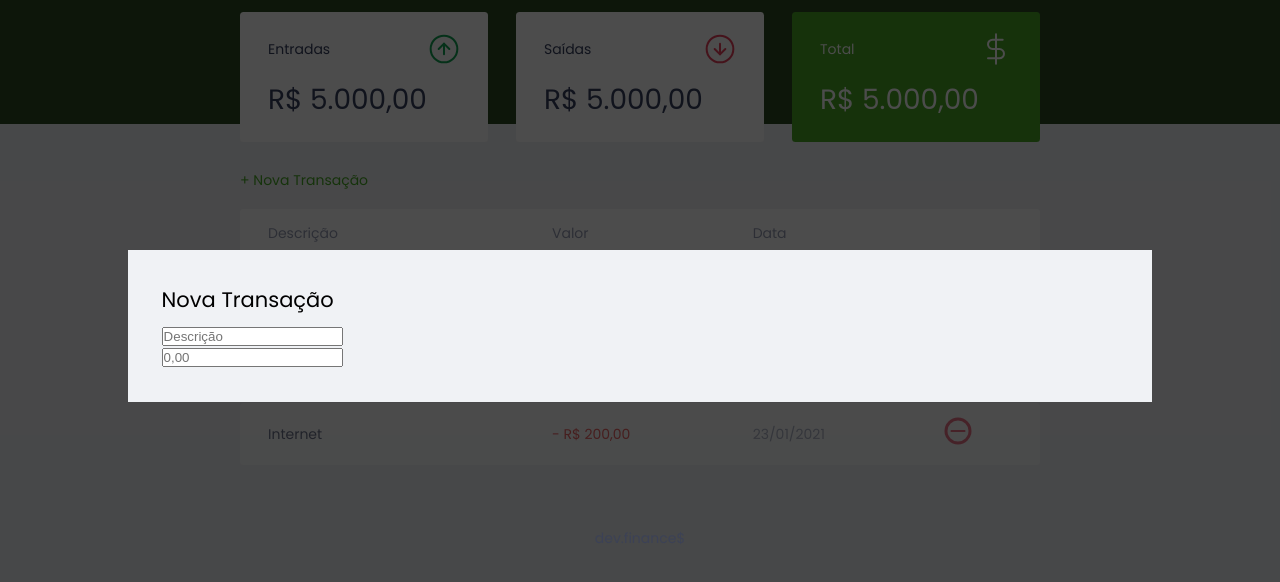
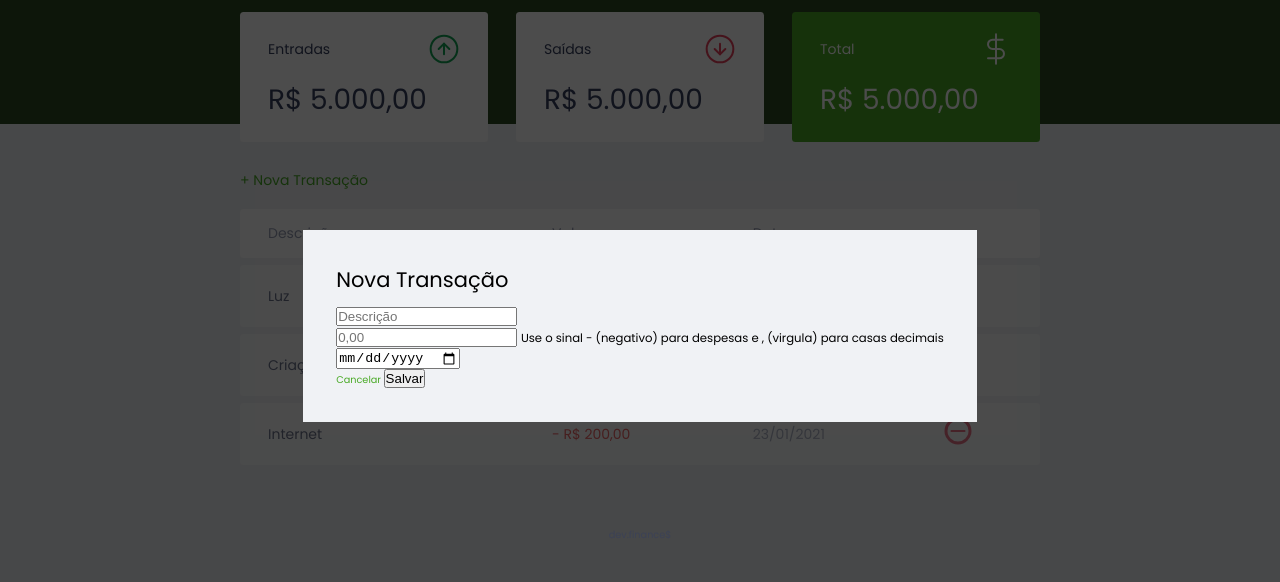
Before and after one commit to rnatu/maratona-discover, a plain HTML site: page index.html in a window 1280 px wide. Shown: the part 74-656 px from the top of the page. Drawn offline with Linux system fonts and the light colour scheme.

Commit message:
HTML - form finalizado

```diff
--- a/index.html
+++ b/index.html
@@ -2,6 +2,7 @@
 
 <!DOCTYPE html>
 <html lang="pt-br">
+
 <head>
   <meta charset="UTF-8" />
   <meta name="viewport" content="width=device-width, initial-scale=1.0" />
@@ -11,8 +12,7 @@
   <link rel="preconnect" href="https://fonts.gstatic.com" />
   <link
     href="https://fonts.googleapis.com/css2?family=Poppins:ital,wght@0,100;0,400;0,700;1,100;1,400;1,700&display=swap"
-      rel="stylesheet"
-    />
+    rel="stylesheet" />
 </head>
 
 <body>
@@ -86,27 +86,36 @@
     <div class="modal">
       <h2>Nova Transação</h2>
 
-        <form action="" method="get">
+      <div id="form">
+        <form action="">
+
           <div class="input-group">
             <label class="sr-only" for="description">Descrição</label>
-            <input
-              type="text"
-              id="description"
-              name="description"
-              placeholder="Descrição"
-            />
+            <input type="text" id="description" name="description" placeholder="Descrição" />
           </div>
 
           <div class="input-group">
             <label class="sr-only" for="amount">Valor</label>
-            <input
-              type="number"
-              id="amount"
-              name="amount"
-              placeholder="0,00"
-            />
+            <input type="number" step="0.01" id="amount" name="amount" placeholder="0,00" />
+            <small class="help">Use o sinal - (negativo) para despesas e , (virgula) para casas
+              decimais
+              <small>
           </div>
+
+          <div class="input-group">
+            <label class="sr-only" for="date">Data</label>
+            <input type="date" id="date" name="date" />
+          </div>
+
+          <div class="input-group actions">
+            <a href="#" class="button cancel">Cancelar</a>
+
+            <button type="submit">Salvar</button>
+          </div>
+
         </form>
+      </div>
+
     </div>
   </div>
 
@@ -114,4 +123,5 @@
     <p>dev.finance$</p>
   </footer>
 </body>
+
 </html>
--- a/style.css
+++ b/style.css
@@ -207,10 +207,11 @@ td.expense {
 .modal {
   background-color: var(--ice-white);
 
-  width: min(80vw);
   padding: 2.4rem;
+}
 
-}
+/* form ========= */
+
 
 
 /* footer ======================= */
```
Lines whose indentation alone changed are shown as unchanged.
